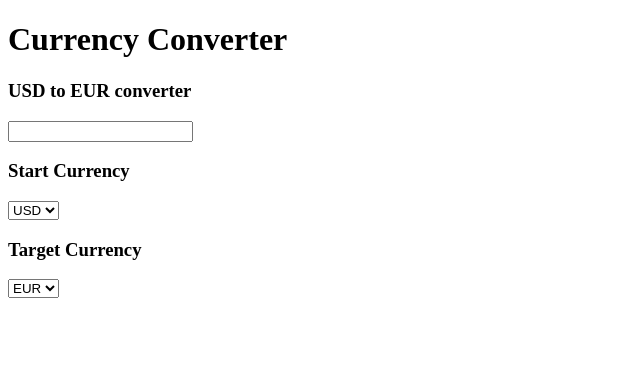
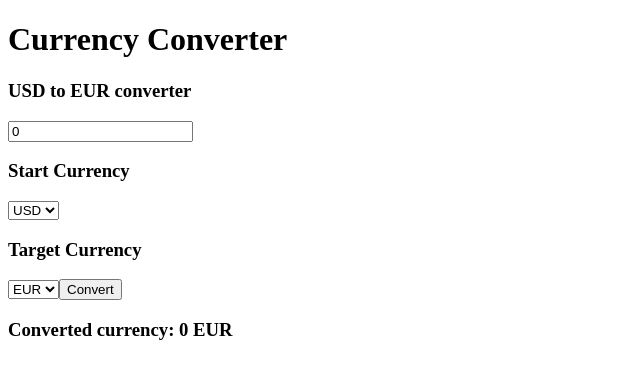
Before and after one commit to ArthurLp08/Currency-Converter, a React (Vite) app: page / in a window 1280 px wide. Shown: the top 378 px of the page, without its empty margins (0-640 px from the left). Built offline with nearby package versions, Linux system fonts and the light colour scheme; no server answers.

Commit message:
the conversion system is working

```diff
--- a/src/components/CurrencyConverter.jsx
+++ b/src/components/CurrencyConverter.jsx
@@ -2,25 +2,25 @@ import { useEffect, useState } from "react";
 
 function CurrencyConverter(){
     const [currencys, setCurrencys] = useState([]);
-    const [input, setInput] = useState();
+    const [input, setInput] = useState(0);
     const [base, setBase] = useState("usd");
     const [target, setTarget] = useState("eur");
+    const [converted, setConverted] = useState(0);
 
-    useEffect(() =>{
 
     function loadApi(){
         fetch('https://cdn.jsdelivr.net/npm/@fawazahmed0/currency-api@latest/v1/currencies/'+ base + '.json')
         .then((r) => r.json())
         .then((json) => {
             setCurrencys(json);
+            return true;
         })
     }
 
+    useEffect(() =>{
+        loadApi()
+    }), [];
 
-        loadApi()
-
-
-    }), [];
 
     function HandleChangeInput(e){
         setInput(e.target.value);
@@ -32,8 +32,13 @@ function CurrencyConverter(){
         setTarget(e.target.value);
     }
 
+    function HandleSubmit(e){
+        e.preventDefault();
+        setConverted(input * currencys[base][target]);
+    }
+
     return(
-        <div>
+        <form>
             <h1>Currency Converter</h1>
             <h3>{base.toUpperCase()} to {target.toUpperCase()} converter</h3>
             <input onChange={HandleChangeInput} value={input} type="number"></input>
@@ -49,7 +54,9 @@ function CurrencyConverter(){
                 <option value="usd">USD</option>
                 <option value="brl">BRL</option>
             </select>
-        </div>
+            <button onClick={HandleSubmit} type="submit">Convert</button>
+            <h3>Converted currency: {converted} {target.toUpperCase()}</h3>
+        </form>
     )
 }
 
```
Lines whose indentation alone changed are shown as unchanged.
